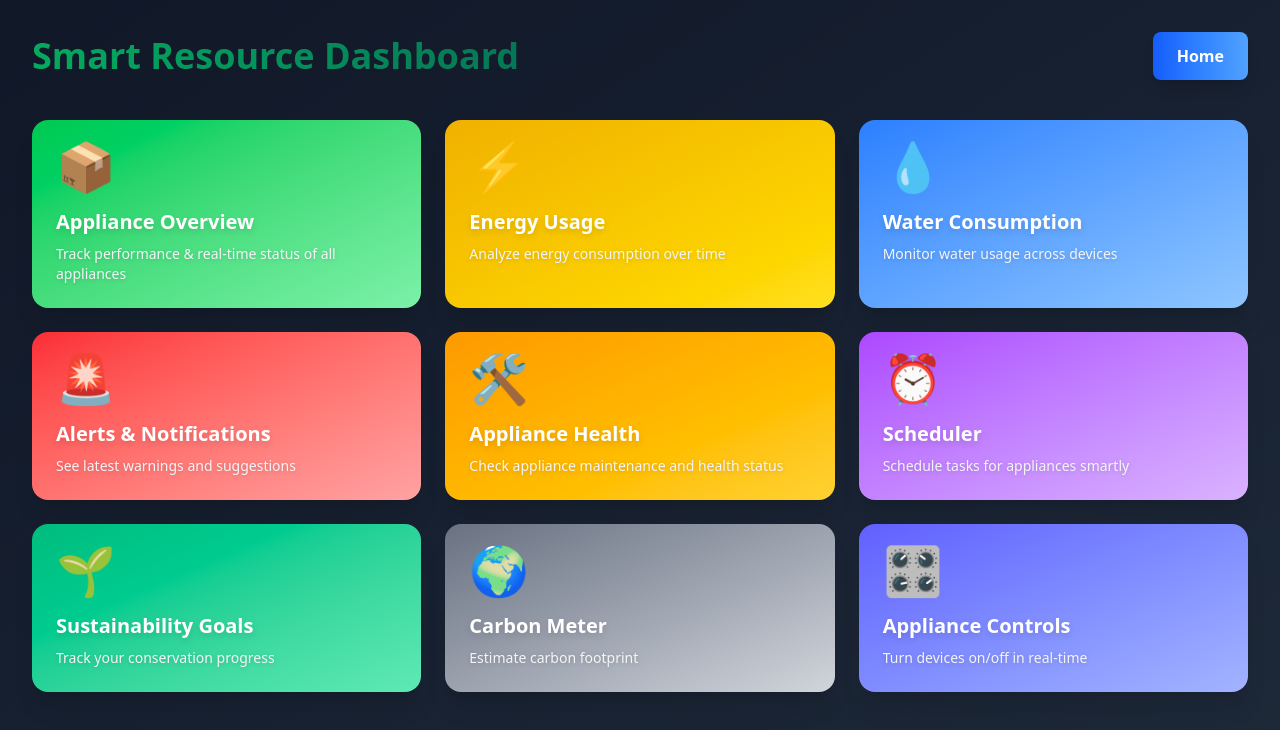
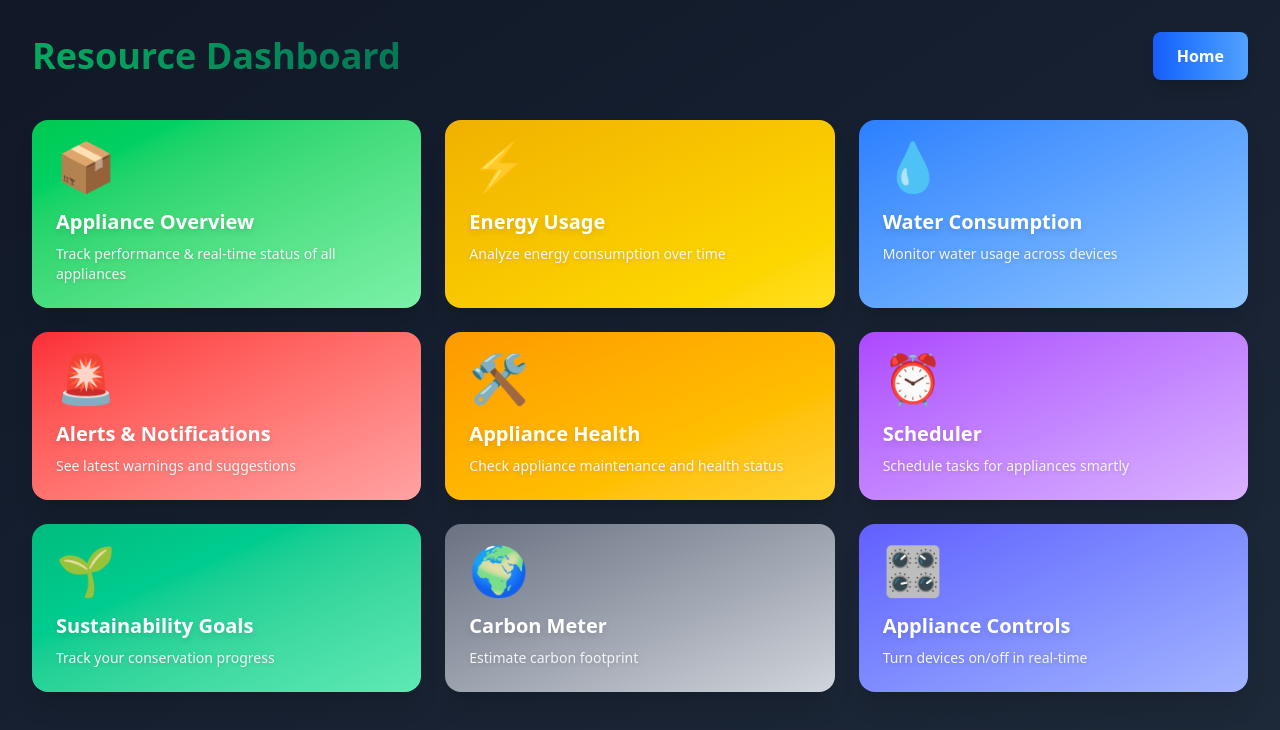
Before and after one commit to SugavaneshwaranP/Appliances, a React (Vite) app: page /dashboard in a window 1280 px wide. Shown: the top 730 px of the page. Built offline with nearby package versions, Linux system fonts and the light colour scheme.

Commit message:
refactor: update dashboard title for clarity

```diff
--- a/src/pages/Dashboard.jsx
+++ b/src/pages/Dashboard.jsx
@@ -19,7 +19,7 @@ export default function Dashboard() {
       <div className="max-w-7xl mx-auto">
         <div className="flex justify-between items-center mb-10">
           <h1 className="text-4xl font-extrabold text-transparent bg-clip-text bg-gradient-to-r from-green-400 to-emerald-600 animate-pulse">
-             Smart Resource Dashboard
+             Resource Dashboard
           </h1>
           <Link
             to="/"
```
